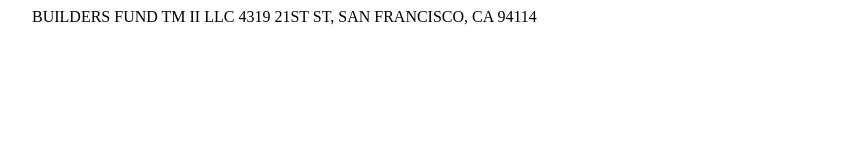
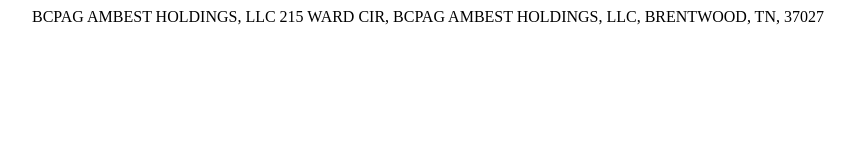
Before and after one commit to jiangxisheng1/jiangxisheng1.github.io, a plain HTML site: page index.html in a window 1280 px wide. Shown: the whole page, without its empty margins (24-879 px from the left). Drawn offline with Linux system fonts and the light colour scheme.

Commit message:
Update index.html

```diff
--- a/index.html
+++ b/index.html
@@ -4,11 +4,11 @@
 <head>
     <meta charset="UTF-8">
     <meta name="viewport" content="width=device-width, initial-scale=1.0">
-    <meta name="facebook-domain-verification" content="5eim0ifz8rhu8x4x4sflgfd8452hez" />
+    <meta name="facebook-domain-verification" content="l78i9av7l16qp53ckuzeq6fkfi39hi" />
     <title>Document</title>
 </head>
 <body>
-BUILDERS FUND TM II LLC
-4319 21ST ST, SAN FRANCISCO, CA 94114
+BCPAG AMBEST HOLDINGS, LLC
+215 WARD CIR, BCPAG AMBEST HOLDINGS, LLC, BRENTWOOD, TN, 37027
 </body>
 </html>
```
